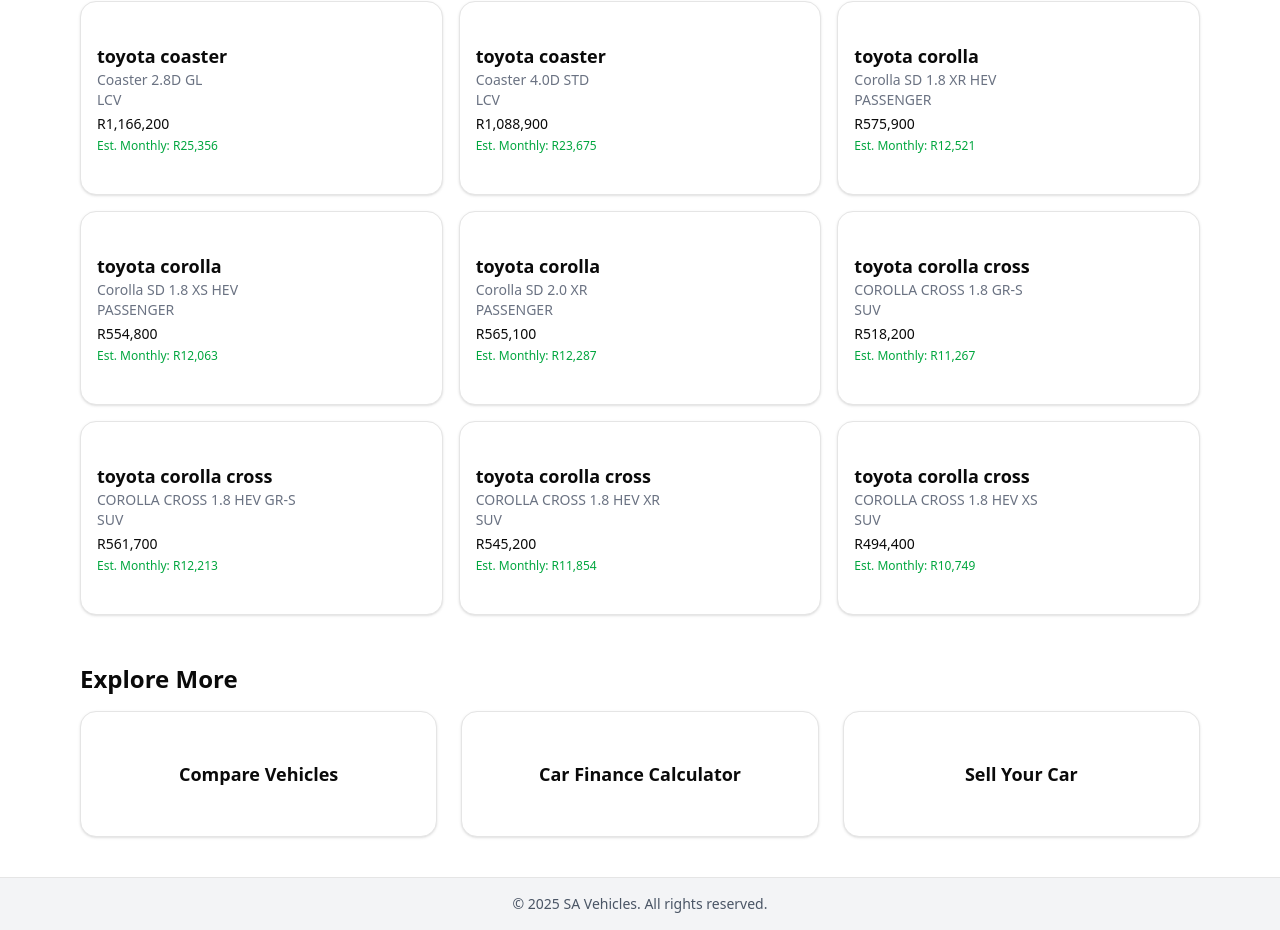
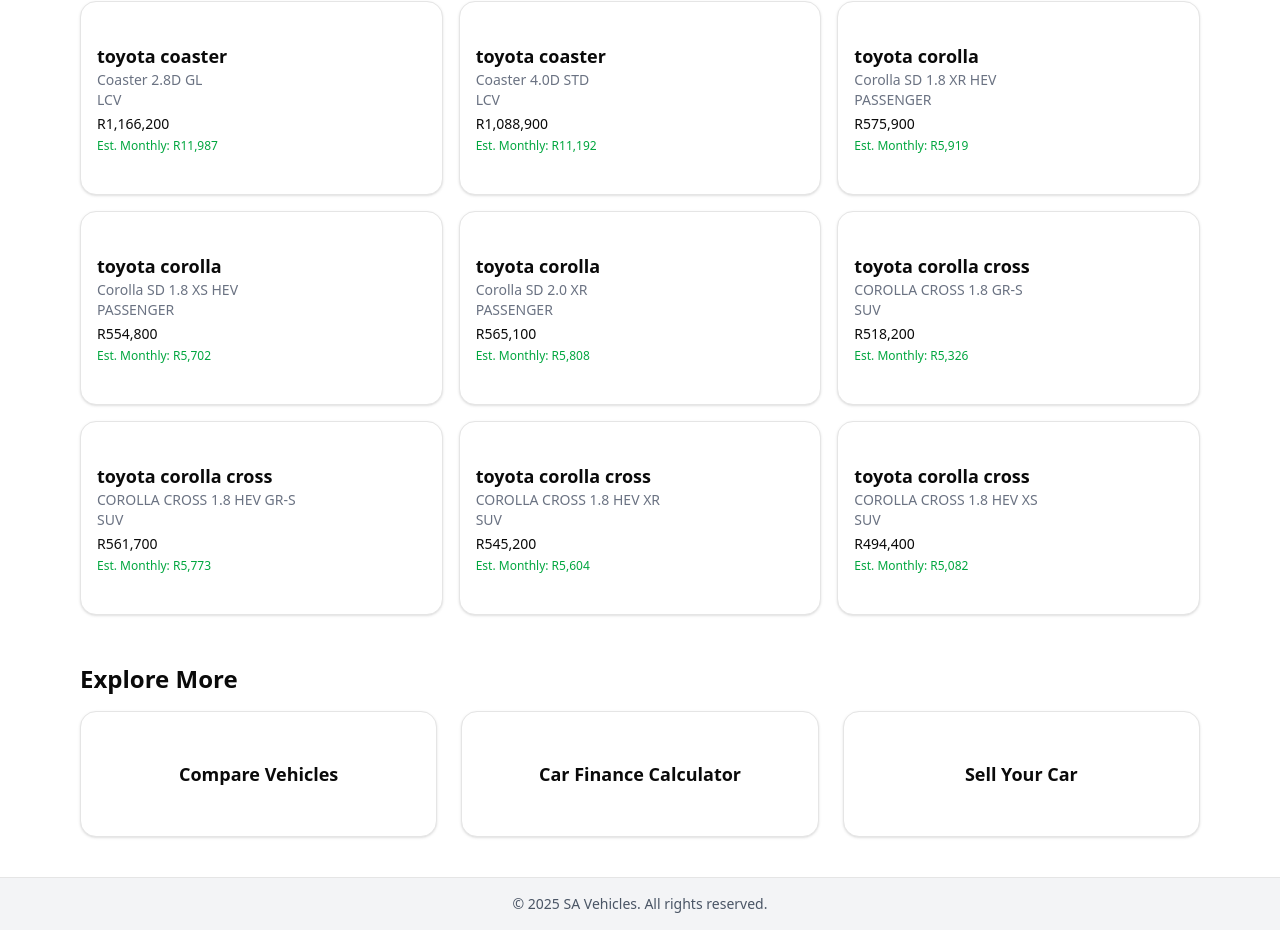
Before and after one commit to antcara/sa-vehicles, a Next.js app: page / in a window 1280 px wide. Shown: the part 1048-1978 px from the top of the page. Built offline with nearby package versions, Linux system fonts and the light colour scheme.

Commit message:
fixed est monthly payment

```diff
--- a/src/app/page.tsx
+++ b/src/app/page.tsx
@@ -27,8 +27,9 @@
   return numeric.toLocaleString("en-ZA");
 }
 
-function calculateMonthlyPayment(price: number, deposit: number, interestRate: number, termMonths: number, balloonPercentage: number): number {
-  const principal = price - deposit;
+function calculateMonthlyPayment(price, depositPercentage, interestRate, termMonths, balloonPercentage) {
+  const depositAmount = price * (depositPercentage / 100);
+  const principal = price - depositAmount;
   const balloon = principal * (balloonPercentage / 100);
   const loanAmount = principal - balloon;
   const monthlyInterest = interestRate / 100 / 12;
@@ -38,6 +39,12 @@
   const monthlyPayment = loanAmount * (monthlyInterest / (1 - Math.pow(1 + monthlyInterest, -termMonths)));
   return Math.round(monthlyPayment);
 }
+
+// Default finance parameters for card display
+const DEFAULT_DEPOSIT_PERCENTAGE = 10;
+const DEFAULT_BALLOON_PERCENTAGE = 40;
+const DEFAULT_LOAN_TERM_MONTHS = 72;
+const DEFAULT_INTEREST_RATE = 11;
 
 const HomePage = () => {
   const [hasMounted, setHasMounted] = useState(false);
@@ -62,10 +69,10 @@
   const [sortBy, setSortBy] = useState("");
 
   // Finance filters
-  const [deposit, setDeposit] = useState(0);
-  const [loanTermMonths, setLoanTermMonths] = useState(60);
+  const [depositPercentage, setDepositPercentage] = useState(DEFAULT_DEPOSIT_PERCENTAGE);
+  const [loanTermMonths, setLoanTermMonths] = useState(72);
   const [interestRate, setInterestRate] = useState(11);
-  const [balloonPercentage, setBalloonPercentage] = useState(0);
+  const [balloonPercentage, setBalloonPercentage] = useState(40);
   const [minMonthly, setMinMonthly] = useState(0);
   const [maxMonthly, setMaxMonthly] = useState(30000);
 
@@ -88,10 +95,10 @@
     setSelectedModel("");
     setMinPrice(0);
     setMaxPrice(1500000);
-    setDeposit(0);
-    setLoanTermMonths(60);
-    setInterestRate(11);
-    setBalloonPercentage(0);
+    setDepositPercentage(DEFAULT_DEPOSIT_PERCENTAGE);
+    setLoanTermMonths(DEFAULT_LOAN_TERM_MONTHS);
+    setInterestRate(DEFAULT_INTEREST_RATE);
+    setBalloonPercentage(DEFAULT_BALLOON_PERCENTAGE);
     setMinMonthly(0);
     setMaxMonthly(30000);
     setBodyTypeFilters([]);
@@ -138,10 +145,10 @@
         setMaxMonthly(30000);
         break;
       case "deposit":
-        setDeposit(0);
+        setDepositPercentage(DEFAULT_DEPOSIT_PERCENTAGE);
         break;
       case "balloon":
-        setBalloonPercentage(0);
+        setBalloonPercentage(DEFAULT_BALLOON_PERCENTAGE);
         break;
       default:
         break;
@@ -159,14 +166,14 @@
   if (minPrice > 0) activeFilters.push({ label: `Min R${minPrice.toLocaleString("en-ZA")}`, type: "minPrice" });
   if (maxPrice < 1500000) activeFilters.push({ label: `Max R${maxPrice.toLocaleString("en-ZA")}`, type: "maxPrice" });
   if (minMonthly > 0 || maxMonthly < 30000) activeFilters.push({ label: `Monthly R${minMonthly} - R${maxMonthly}`, type: "monthly" });
-  if (deposit > 0) activeFilters.push({ label: `Deposit R${deposit.toLocaleString("en-ZA")}`, type: "deposit" });
-  if (balloonPercentage > 0) activeFilters.push({ label: `Balloon ${balloonPercentage}%`, type: "balloon" });
+  if (depositPercentage !== DEFAULT_DEPOSIT_PERCENTAGE) activeFilters.push({ label: `Deposit ${depositPercentage}%`, type: "deposit" });
+  if (balloonPercentage !== DEFAULT_BALLOON_PERCENTAGE) activeFilters.push({ label: `Balloon ${balloonPercentage}%`, type: "balloon" });
 
   const filteredCars = carData
     .filter((car) => {
       const keyword = search.toLowerCase();
       const numericPrice = parsePrice(car.price);
-      const monthlyRepayment = calculateMonthlyPayment(numericPrice, deposit, interestRate, loanTermMonths, balloonPercentage);
+      const monthlyRepayment = calculateMonthlyPayment(numericPrice, depositPercentage, interestRate, loanTermMonths, balloonPercentage);
 
       return (
         (keyword === "" ||
@@ -420,15 +427,18 @@
               <div className={`overflow-hidden transition-all duration-500 ${showMoreFilters ? "max-h-[1000px] opacity-100" : "max-h-0 opacity-0"}`}>
                 {showMoreFilters && (
                   <div className="grid grid-cols-1 md:grid-cols-2 gap-4 mt-4">
-                    {/* Deposit */}
+                    {/* Deposit Percentage Dropdown */}
                     <div>
-                      <label className="block text-sm font-medium mb-1">Deposit</label>
-                      <input
-                        type="number"
-                        value={deposit}
-                        onChange={(e) => setDeposit(parseInt(e.target.value) || 0)}
+                      <label className="block text-sm font-medium mb-1">Deposit Percentage</label>
+                      <select
+                        value={depositPercentage}
+                        onChange={(e) => setDepositPercentage(parseInt(e.target.value))}
                         className="w-full border px-3 py-2 rounded"
-                      />
+                      >
+                        {[0, 5, 10, 15, 20, 25, 30, 35, 40].map((percentage) => (
+                          <option key={percentage} value={percentage}>{percentage}%</option>
+                        ))}
+                      </select>
                     </div>
 
                     {/* Loan Term */}
@@ -498,7 +508,13 @@
         <div className="grid grid-cols-1 sm:grid-cols-2 md:grid-cols-3 gap-4">
           {displayCars.map((car, idx) => {
             const numericPrice = parsePrice(car.price);
-            const monthlyRepayment = calculateMonthlyPayment(numericPrice, deposit, interestRate, loanTermMonths, balloonPercentage);
+            const monthlyRepayment = calculateMonthlyPayment(
+              numericPrice,
+              depositPercentage,
+              interestRate,
+              loanTermMonths,
+              balloonPercentage
+            );
 
             return (
               <Link key={idx} href={`/cars/${car.brand}/${car.model}/${car.variantSlug}`}>
```
